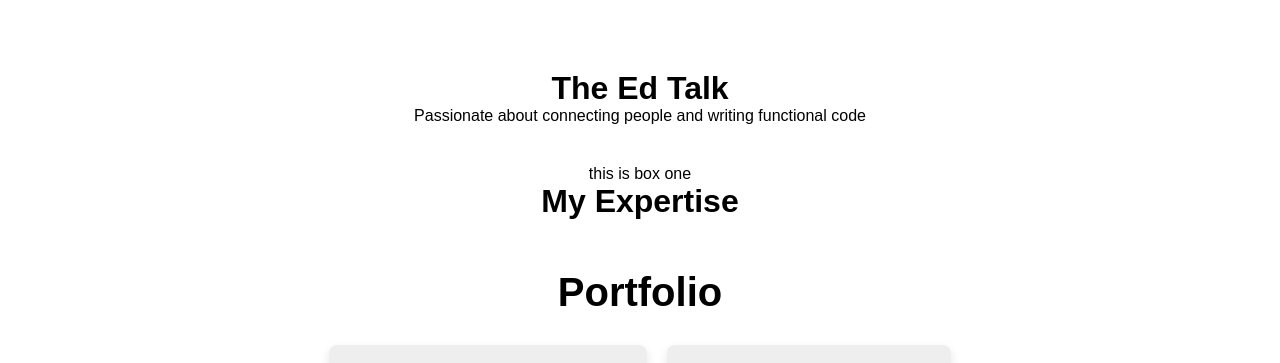
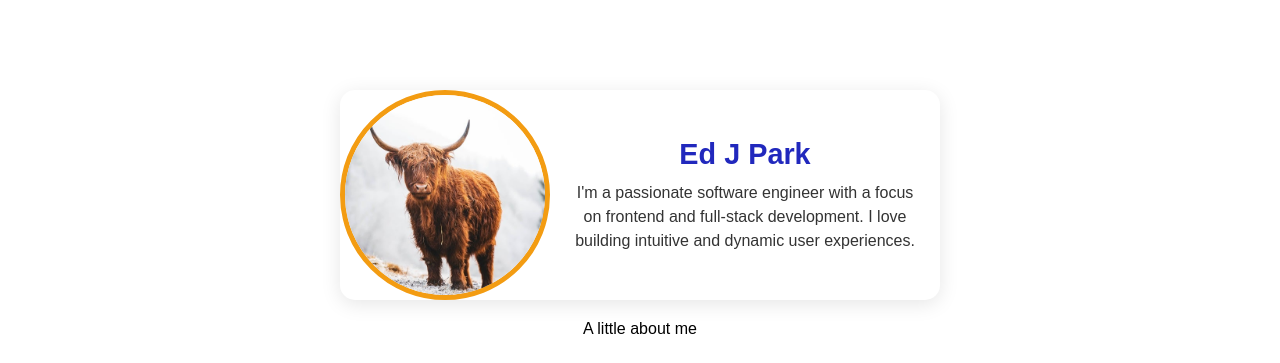
Before and after one commit to Jihunp/portfolio, a React (Vite) app: page / in a window 1280 px wide. Shown: the part 290-653 px from the top of the page. Built offline with nearby package versions, Linux system fonts and the light colour scheme; grey boxes are pictures that could not be loaded.

Commit message:
created a small portfolio card

```diff
--- a/src/components/AnimatedCursor.jsx
+++ b/src/components/AnimatedCursor.jsx
@@ -1,31 +1,31 @@
-import React, { useEffect, useState } from 'react'
-import "../styles/AnimatedCursor.css"
-import "../App.css"
-import gsap from 'gsap'
+import React, {useEffect, useState} from "react";
+import "../styles/AnimatedCursor.css";
+import "../App.css";
+import gsap from "gsap";
 
-function AnimatedCursor () {
-  const [mousePos, setMousePos] = useState({ x: 0, y: 0})
+const AnimatedCursor = () => {
+  const [mousePos, setMousePos] = useState({x: 0, y: 0});
   const [isAnimatedWord, setAnimatedWord] = useState(false);
   useEffect(() => {
     const handleMouse = (event) => {
       const mouseX = event.clientX;
       const mouseY = event.clientY;
 
-      setMousePos({ x: mouseX, y: mouseY });
+      setMousePos({x: mouseX, y: mouseY});
 
       gsap.set(".cursor", {
-        x: mouseX,
+        x: mouseX ,
         y: mouseY,
       });
 
       gsap.set(".shape", {
         x: mouseX,
         y: mouseY,
-        stagger: -0.1
+        stagger: -0.1,
       });
-    }
+    };
     document.body.addEventListener("mousemove", handleMouse);
-  }, [])
+  }, []);
 
   const handleMouseEnter = () => {
     setAnimatedWord(true);
@@ -37,20 +37,28 @@ function AnimatedCursor () {
 
   return (
     <div>
-      <div className='shapes'>
-        <div className='shape shape-1'></div>
-        <div className='shape shape-2'></div>
-        <div className='shape shape-3'></div>
-        <div className='content'>
-          <h1 className='animated-word' onMouseEnter={handleMouseEnter} onMouseLeave={handleMouseLeave}>Edward Park</h1>
-          <h4 className='animated-word-subtitle' onMouseEnter={handleMouseEnter} onMouseLeave={handleMouseLeave}>Software Deveoper, Front End & Full Stack</h4>
+      <div className="shapes">
+        <div className="shape shape-1"></div>
+        <div className="shape shape-2"></div>
+        <div className="shape shape-3"></div>
+        <div className="content">
+          <h1
+            className="animated-word"
+            onMouseEnter={handleMouseEnter}
+            onMouseLeave={handleMouseLeave}>
+            Edward Park
+          </h1>
+          <h4
+            className="animated-word-subtitle"
+            onMouseEnter={handleMouseEnter}
+            onMouseLeave={handleMouseLeave}>
+            Software Deveoper, Front End & Full Stack
+          </h4>
         </div>
-        {isAnimatedWord ? <div className='cursor cursor-word'></div> : null}
+        {isAnimatedWord ? <div className="cursor cursor-word"></div> : null}
       </div>
-        <h1>The Ed Talk</h1>
-      <div>Passionate about connecting people and writing functional code</div>
     </div>
-  )
-}
+  );
+};
 
-export default AnimatedCursor
+export default AnimatedCursor;
--- a/src/components/Expertise.jsx
+++ b/src/components/Expertise.jsx
@@ -1,7 +1,4 @@
-
-
-
-function Expertise() {
+const Expertise = () => {
 
 
   return (
--- a/src/components/NavBar.jsx
+++ b/src/components/NavBar.jsx
@@ -2,7 +2,7 @@ import React from 'react';
 import "../styles/NavBar.css"
 
 
-function NavBar() {
+const NavBar = () => {
   return (
     <nav className='navbar'>
       <div className='navbar__circle'>
--- /dev/null
+++ b/src/components/Profile.jsx
@@ -0,0 +1,24 @@
+import "../styles/Profile.css"
+import cattle from "../assets/highland-cattle.jpg"
+
+const Profile = () => {
+
+  return (
+    <div className="profile-card">
+      <img
+        src={cattle}
+        alt="Your Name"
+        className="profile-image"
+      />
+      <div className="profile-description">
+        <h2>Ed J Park</h2>
+        <p>
+          I'm a passionate software engineer with a focus on frontend and full-stack development.
+          I love building intuitive and dynamic user experiences.
+        </p>
+      </div>
+    </div>
+  );
+}
+
+export default Profile;
--- a/src/pages/Home.jsx
+++ b/src/pages/Home.jsx
@@ -1,16 +1,9 @@
-// import NavBar from "../components/NavBar"
-// import VerticalNav from "../components/VerticalNav"
-// import aniie from '../assets/aniie.jpg'
-
-// import NavBar from "../components/NavBar"
 import "../styles/Home.css"
 // import React from 'react'
 import AnimatedCursor from "../components/AnimatedCursor"
-// import NavBar from "../components/NavBar"
 import DisappearingNav from "../components/DisappearingNavBar"
-// import Projects from "../components/Projects"
 import SpecialProjects from "../components/SpecialProjects"
-
+import Profile from "../components/Profile"
 
 function Home() {
 
@@ -20,14 +13,14 @@ function Home() {
         {/* <NavBar/> */}
         <DisappearingNav />
         <AnimatedCursor/>
-        <div className=" justify-content-ctr mx-top-40 px-0 txt-center">
-          <div>
-            <div>this is box one</div>
-          </div>
-          <h1>My Expertise</h1>
-          <SpecialProjects></SpecialProjects>
-          {/* <Projects></Projects> */}
-          <h1>My Experience</h1>
+        <Profile/>
+        <div>
+          A little about me
+        </div>
+        <div className=" justify-content-ctr px-0 txt-center">
+        <SpecialProjects></SpecialProjects>
+        {/* <Projects></Projects> */}
+        <h1>My Experience</h1>
 
         </div>
       </div>
--- /dev/null
+++ b/src/styles/Profile.css
@@ -0,0 +1,36 @@
+.profile-card {
+  display: flex;
+  align-items: center;
+  background-color: #ffffff;
+  border-radius: 15px;
+  box-shadow: 0 4px 20px rgba(0, 0, 0, 0.1);
+  max-width: 600px;
+  margin: 20px auto;
+  overflow: hidden;
+}
+
+.profile-image {
+  width: 200px;
+  height: 200px;
+  border-radius: 50%;
+  object-fit: cover;
+  border: 5px solid #f39c12; /* Optional: Add a border color */
+}
+
+.profile-description {
+  padding: 20px;
+  flex: 1;
+  color: #333;
+}
+
+.profile-description h2 {
+  margin: 0;
+  font-size: 1.8rem;
+  color: #2128bd; /* Title color */
+}
+
+.profile-description p {
+  margin-top: 10px;
+  font-size: 1rem;
+  line-height: 1.5;
+}
```
Also changed, not shown: src/assets/highland-cattle.jpg (added).
